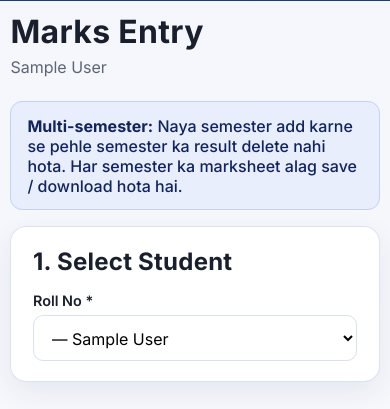
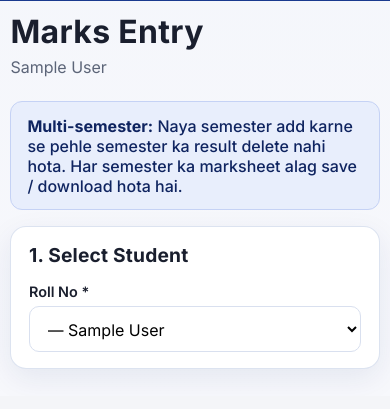
Before and after one commit to mnadwi3/sabeelonline, a PHP site: page /student-portal/admin/marks.php in a window 390 px wide. Shown: the part 580-989 px from the top of the page. After the commit the page ends 949 px from the top, so only its background shows below. Run offline with PHP 8.4, Linux system fonts and the light colour scheme; the visitor is signed in with stand-in values (Sample User, id 1); some libraries are stand-ins or nearby versions.

```diff
--- a/student-portal/admin/marks.php
+++ b/student-portal/admin/marks.php
@@ -193,7 +193,8 @@ require __DIR__ . '/../includes/admin_header.php';
   Har semester ka marksheet alag save / download hota hai.
 </div>
 
-<div class="card marks-select-card mb-2">
+<div class="marks-overview">
+  <div class="card marks-select-card">
     <h2>1. Select Student</h2>
     <form method="get" class="form-grid mt-2">
       <div>
@@ -230,7 +231,7 @@ require __DIR__ . '/../includes/admin_header.php';
   </div>
 
   <?php if ($student): ?>
-<div class="card marks-student-card mb-2">
+  <div class="card marks-student-card">
     <h2>2. Student</h2>
     <div class="ms-info mt-2" style="grid-template-columns:1fr 1fr 1fr">
       <div><strong>Name:</strong> <?= e($student['s_name_e']) ?></div>
@@ -240,7 +241,10 @@ require __DIR__ . '/../includes/admin_header.php';
       <div><strong>Entering marks for:</strong> <?= e($selectedSem ?: '—') ?> / <?= e($selectedYear ?: '—') ?></div>
     </div>
   </div>
+  <?php endif; ?>
+</div>
 
+<?php if ($student): ?>
 <?php if ($history): ?>
 <div class="card mb-2">
   <h2>Saved semester results (all kept)</h2>
--- a/student-portal/assets/css/app.css
+++ b/student-portal/assets/css/app.css
@@ -221,8 +221,35 @@ table.data th {
 table.data tr:hover td { background: #fafbff; }
 
 /* Marks entry: compact columns keep score inputs easy to scan. */
+.marks-overview {
+  display: grid;
+  grid-template-columns: minmax(0, 1.35fr) minmax(0, 1fr);
+  gap: 1rem;
+  margin-bottom: 1rem;
+  align-items: stretch;
+}
+.marks-overview .card {
+  margin: 0;
+  padding: 1rem 1.1rem;
+}
+.marks-overview h2 {
+  font-size: 1.2rem;
+}
+.marks-overview .form-grid {
+  grid-template-columns: repeat(4, minmax(0, 1fr));
+  gap: 0.75rem;
+}
+.marks-overview .form-grid > :first-child {
+  grid-column: span 2;
+}
+.marks-overview .ms-info {
+  grid-template-columns: 1fr 1fr !important;
+  gap: 0.45rem 1rem;
+  font-size: 0.9rem;
+}
 .marks-entry-card {
-  max-width: 900px;
+  width: 100%;
+  padding: 1rem 1.1rem;
 }
 .marks-entry-card h2 {
   font-size: 1.2rem;
@@ -255,6 +282,46 @@ table.data.marks-entry-table {
 }
 .marks-entry-table .obt-marks {
   max-width: 10rem;
+}
+@media (max-width: 1100px) {
+  .marks-overview {
+    grid-template-columns: 1fr;
+  }
+  .marks-overview .form-grid {
+    grid-template-columns: repeat(auto-fit, minmax(180px, 1fr));
+  }
+  .marks-overview .form-grid > :first-child {
+    grid-column: auto;
+  }
+}
+@media (min-width: 1001px) {
+  .marks-entry-form {
+    display: grid;
+    grid-template-columns: minmax(420px, 1fr) minmax(230px, 280px);
+    grid-template-areas:
+      "table summary"
+      "table settings"
+      "table actions";
+    gap: 0.75rem 1rem;
+    align-items: start;
+  }
+  .marks-entry-form > .marks-entry-table-wrap { grid-area: table; max-width: none; }
+  .marks-entry-form > .ms-summary {
+    grid-area: summary;
+    grid-template-columns: 1fr 1fr;
+    margin: 0;
+  }
+  .marks-entry-form > .form-grid {
+    grid-area: settings;
+    margin: 0;
+    grid-template-columns: 1fr;
+    gap: 0.65rem;
+  }
+  .marks-entry-form > .actions-bar {
+    grid-area: actions;
+    margin: 0;
+  }
+  .marks-entry-form > .actions-bar .btn { width: 100%; }
 }
 .badge {
   display: inline-block;
--- a/student-portal/includes/admin_header.php
+++ b/student-portal/includes/admin_header.php
@@ -10,7 +10,7 @@ $flash = get_flash();
   <meta charset="UTF-8">
   <meta name="viewport" content="width=device-width, initial-scale=1">
   <title><?= e($pageTitle ?? 'Admin') ?> — <?= e(app_config('app_name')) ?></title>
-  <link rel="stylesheet" href="<?= e(asset('css/app.css')) ?>?v=20260725markscompact1">
+  <link rel="stylesheet" href="<?= e(asset('css/app.css')) ?>?v=20260725marksaligned1">
 </head>
 <body>
 <div class="app-shell">
--- a/student-portal/public/index.php
+++ b/student-portal/public/index.php
@@ -42,7 +42,7 @@ if ($viewId > 0) {
   <meta charset="UTF-8">
   <meta name="viewport" content="width=device-width, initial-scale=1">
   <title>Student Portal — <?= e(app_config('app_name')) ?></title>
-  <link rel="stylesheet" href="<?= e(asset('css/app.css')) ?>?v=20260725markscompact1">
+  <link rel="stylesheet" href="<?= e(asset('css/app.css')) ?>?v=20260725marksaligned1">
 </head>
 <body class="portal-page">
 <?php if (!$searched || !$results): ?>
```
Lines whose indentation alone changed are shown as unchanged.
